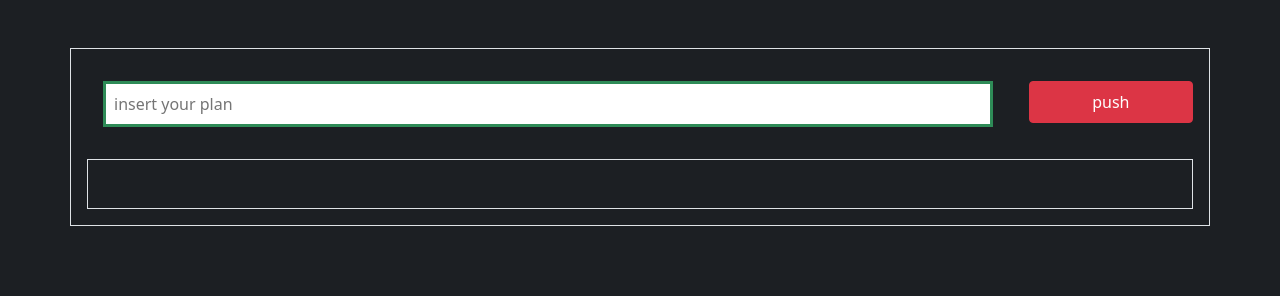
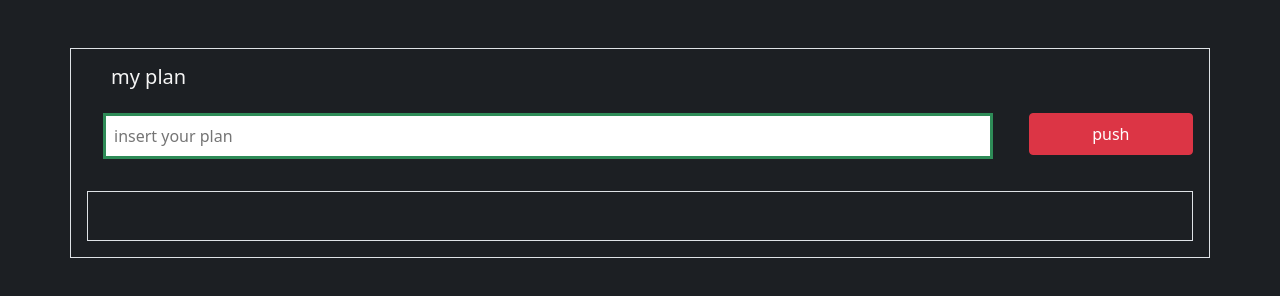
Before and after one commit to sepid-dev/toDoList, a website: page index.html in a window 1280 px wide. Drawn offline with Linux system fonts and the light colour scheme.

Commit message:
add h5 for input

```diff
--- a/index.html
+++ b/index.html
@@ -15,10 +15,10 @@
 
     <div class="col p-3 border">
       <div class="plan row">
+        <h5 class="mb-2 ms-4">my plan</h5>
         <div class="col-10">
           <input class="p-2 m-3 " placeholder="insert your plan"  id="mydate" name="plan"/>
           </div>
-
         <div class="col-2">
           <button class="btn btn-danger p-2 me-2 w-100 mt-3 text-nowrap" id="planbtn" >push</button>
         </div>
@@ -27,11 +27,8 @@
         <div class="list mt-3 text-center border p-3">
           <ul id="tasks">
           </ul>
-
         </div>
-
       </div>
-
     </div>
 </div>
 </body>
```
